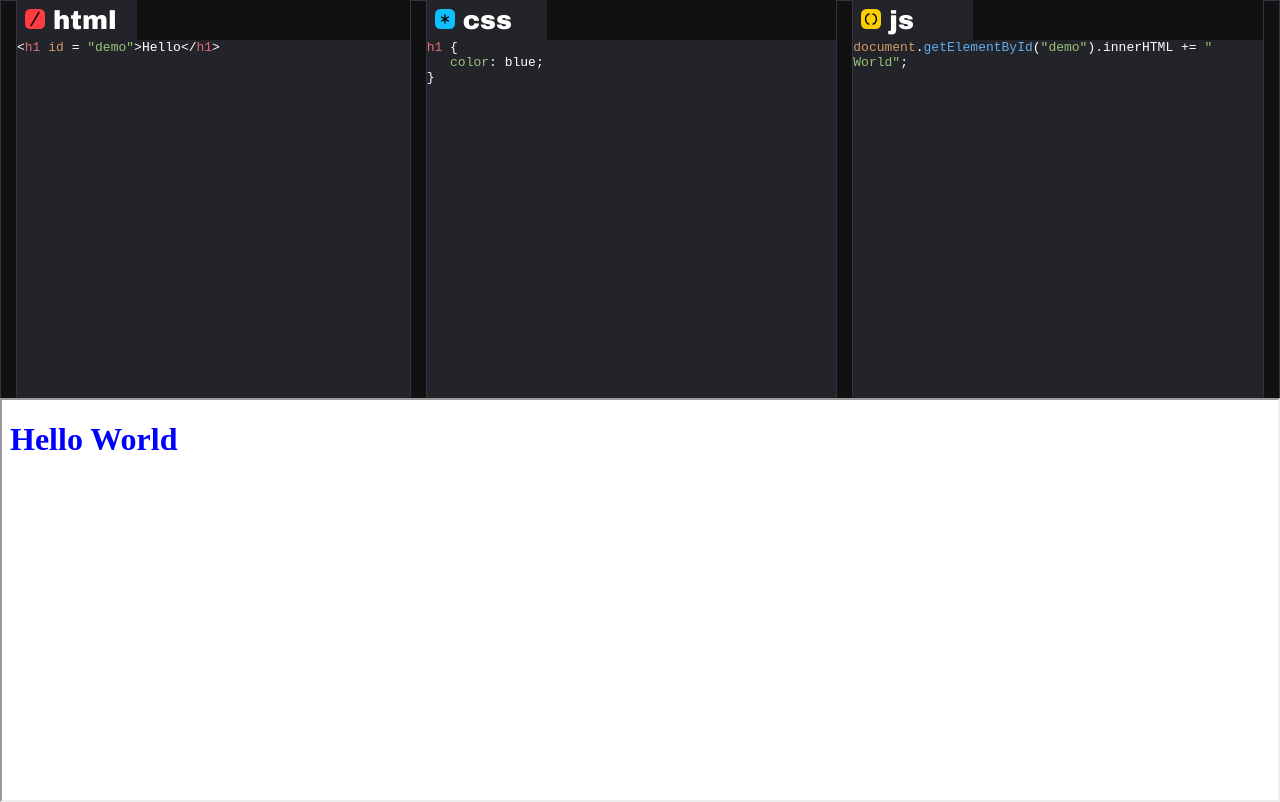
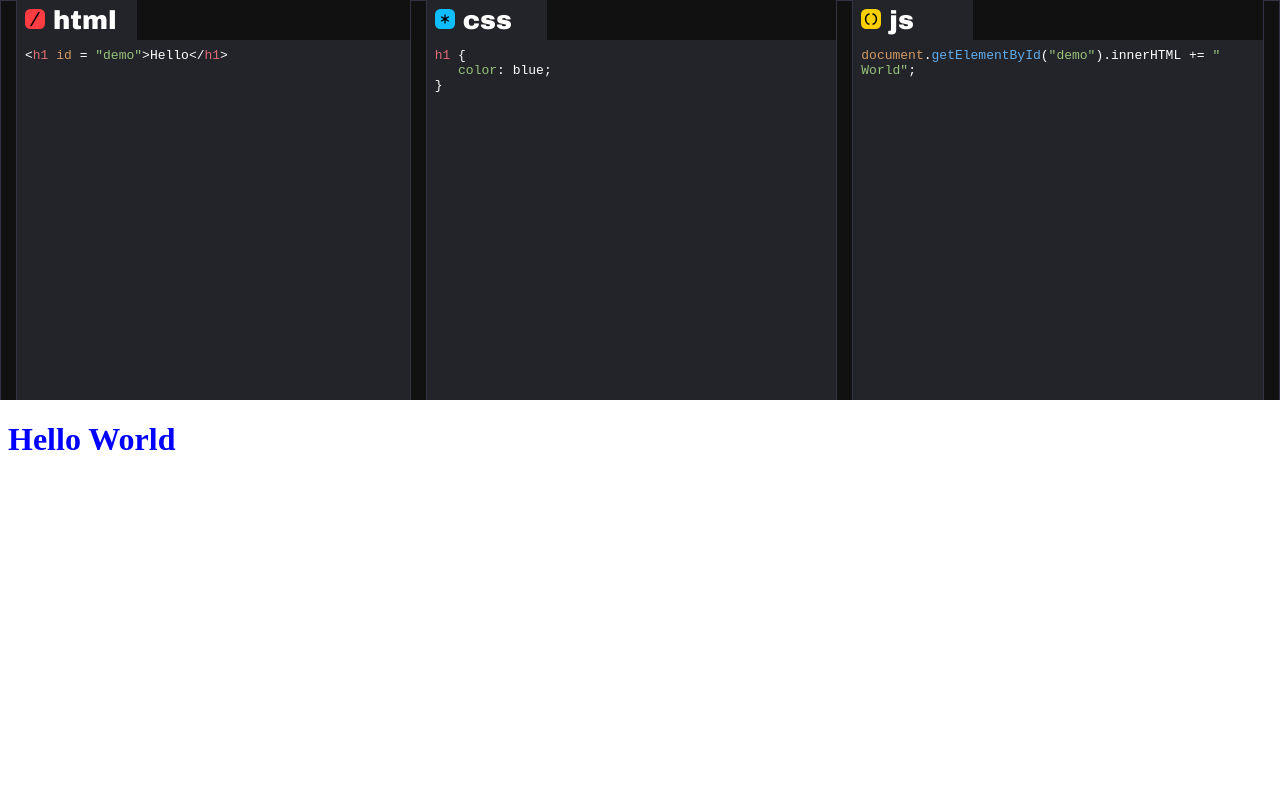
Before and after one commit to Raphael-Shalem/codepen_react, a React (Vite) app: page / in a window 1280 px wide. Built offline with nearby package versions, Linux system fonts and the light colour scheme.

Commit message:
refine css

```diff
--- a/src/app/resultDisplay/index.tsx
+++ b/src/app/resultDisplay/index.tsx
@@ -16,8 +16,7 @@ import { useMemo } from 'react';
         justifyContent:  'center',
       },
       iframe: {
-          flex:  1,
-          width: '100%',
+         border: '0px'
       }
 
   }))
@@ -50,6 +49,7 @@ import { useMemo } from 'react';
     return (
       <div className={ classes.root } >
         <iframe
+            className       = { classes.iframe }
             title           = 'codePenCopy'
             width           = '100%'
             height          = '100%'
--- a/src/app/textEditorsContainer/editorUnit/HighLightedCode.tsx
+++ b/src/app/textEditorsContainer/editorUnit/HighLightedCode.tsx
@@ -21,7 +21,8 @@ const useStyles = makeStyles ()((theme) => ({
     pre: {
       textAlign: 'left',
       margin: 0,
-      padding: 0,
+      paddingLeft: 8,
+      paddingTop: 8,
       border: "none",
       whiteSpace: "pre-wrap",
       overflowWrap: "break-word",
@@ -85,6 +86,7 @@ const HighLightedCode: React.FC<IHighLightedCodeProps> = ({ variant }) => {
         dangerouslySetInnerHTML={{ __html: innerHtml }}
         contentEditable="true"
         onInput = { handleChange }
+        spellCheck="false"
       />
     </pre>
   );
--- a/src/app/textEditorsContainer/editorUnit/hooks/useStyle.ts
+++ b/src/app/textEditorsContainer/editorUnit/hooks/useStyle.ts
@@ -18,7 +18,7 @@ const useStyle = (dimentionsObject: Idimentions, variant: TeditorWidthVariant) =
                 fontSize: minimize ? 14 : 26,
                 fontFamily: 'Archivo Black',
                 height: minimize ? minEditorWidth : maxTitleHeight,
-                transform: minimize ? `rotate(90deg) translate(55px, 67px)` : undefined,
+                transform: minimize ? `rotate(90deg) translate(55px, 68px)` : undefined,
                 backgroundColor: minimize ? 'transparent' : theme.darkGrey,
             },
             icon: {
--- a/src/app/textEditorsContainer/editorUnit/index.tsx
+++ b/src/app/textEditorsContainer/editorUnit/index.tsx
@@ -21,7 +21,14 @@ const useStyles = makeStyles ()((theme) => ({
       flexFlow: 'column',
       minWidth: 0
     },
-    resizeEl: {
+    border: {
+      height:     '100%',
+      width:      minEditorWidth,
+      minWidth:   minEditorWidth,
+      background: theme.black,
+      border:     '1px solid #334'
+    },
+    resizeBorder: {
       cursor:     "col-resize",
       height:     '100%',
       width:      minEditorWidth,
@@ -54,14 +61,14 @@ const TextEditor: React.FC<IEditorProps> = ({ variant }) => {
       >
         {
           variant === 'html' &&
-          <div className = { classes.resizeEl }/>
+          <div className = { classes.border }/>
         }
         <div className = { classes.container } >
             <TitleComponent variant = { variant }/>
             <HighLightedCode variant = { variant }/>
         </div>
         <div
-            className = { classes.resizeEl }
+            className = { variant === 'js' ? classes.border : classes.resizeBorder }
             onMouseDown = { handleMouseDown }
         />
       </div>
```
